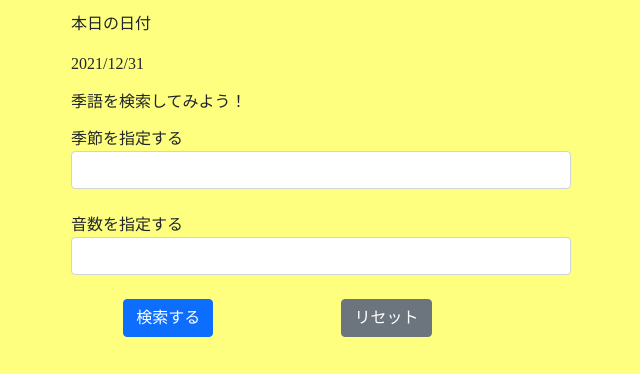
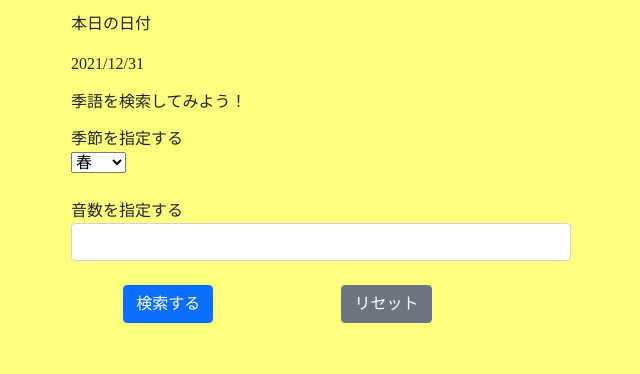
Before and after one commit to ei-blue/kigo_finder, a plain HTML site: page index.html in a window 1280 px wide. Shown: the part 132-506 px from the top of the page, without its empty margins (11-651 px from the left). Drawn offline with nearby package versions, Linux system fonts and the light colour scheme.

Commit message:
Update index.html
Changed form

```diff
--- a/index.html
+++ b/index.html
@@ -17,15 +17,16 @@
         <div id="test">
         <form id=finder method="POST">
             <div class="form-group">
+                <section class="seasons">
                 <label for="seasons">季節を指定する</label><br>
-                <input list="seasons" class="form-control" id="season" name="season" required>
-                <datalist id="seasons">
-                    <option value="春"></option>
-                    <option value="夏"></option>
-                    <option value="秋"></option>
-                    <option value="冬"></option>
-                    <option value="新年"></option>
-                </datalist>
+                    <select name="season" id="season">
+                        <option value="春">春</option>
+                        <option value="夏">夏</option>
+                        <option value="秋">秋</option>
+                        <option value="冬">冬</option>
+                        <option value="新年">新年</option>
+                    </select>
+                </section>
                 <br>
                 <label for="syllables">音数を指定する</label>
                 <br>
```
